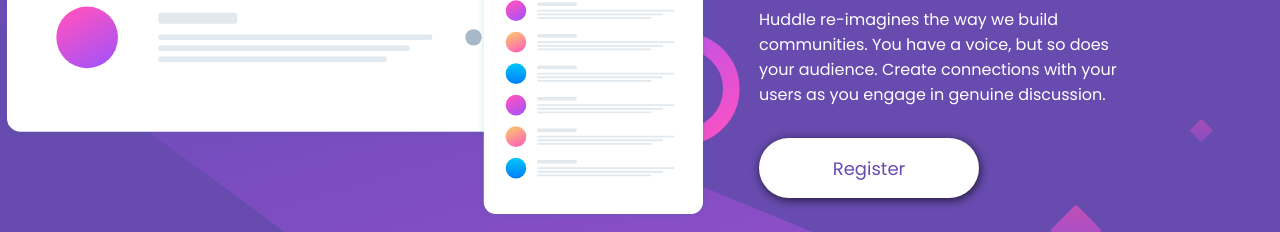
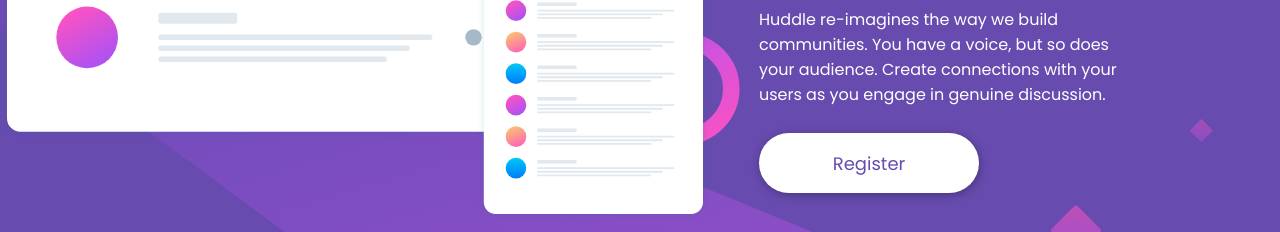
Before and after one commit to CodyKoInABox/huddle, a plain HTML site: page index.html in a window 1280 px wide. In both pictures the pointer is over the button "Register". Shown: the part 458-690 px from the top of the page. Drawn offline with Linux system fonts and the light colour scheme.

Commit message:
add hover effects

```diff
--- a/style.css
+++ b/style.css
@@ -49,7 +49,14 @@
     font-family: 'Poppins', sans-serif;
     font-weight: 400;
     font-size: large;
-    box-shadow: 1px 2px 10px rgb(0, 0, 0, 0.7);
+    box-shadow: 1px 2px 10px rgb(0, 0, 0, 0.6);
+    transition: .3s;
+}
+.register:hover{
+    cursor: pointer;
+    transform: translateY(-5px);
+    transition: .3s;
+    box-shadow: 1px 2px 10px rgb(0, 0, 0, 0.3);
 }
 .contentBottom{
     margin-bottom: 40px;
@@ -62,4 +69,10 @@
 .social{
     filter: invert(100%);
     width: 50px;
+    transition: .2s;
 }
+.social:hover{
+    cursor: pointer;
+    transform: scale(1.1);
+    transition: .2s;
+}
```
